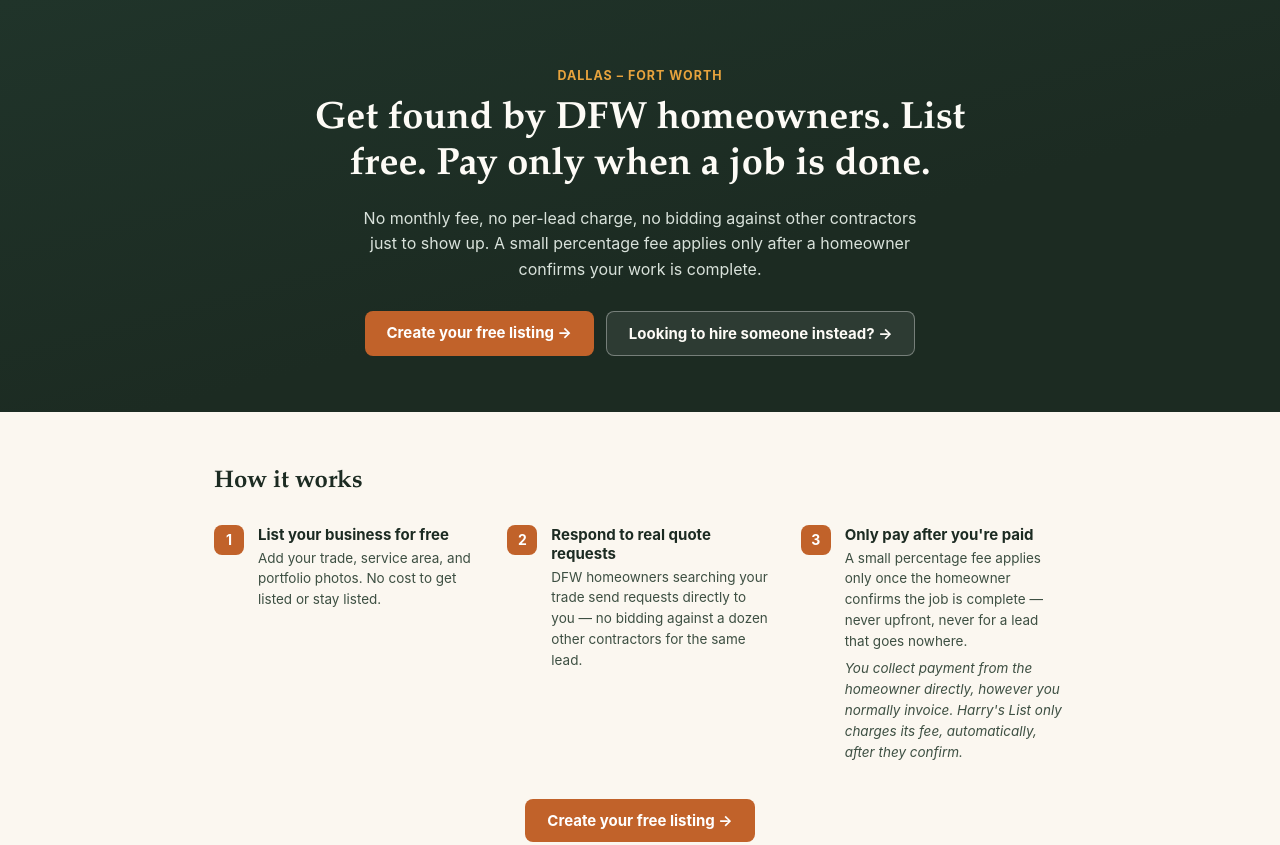
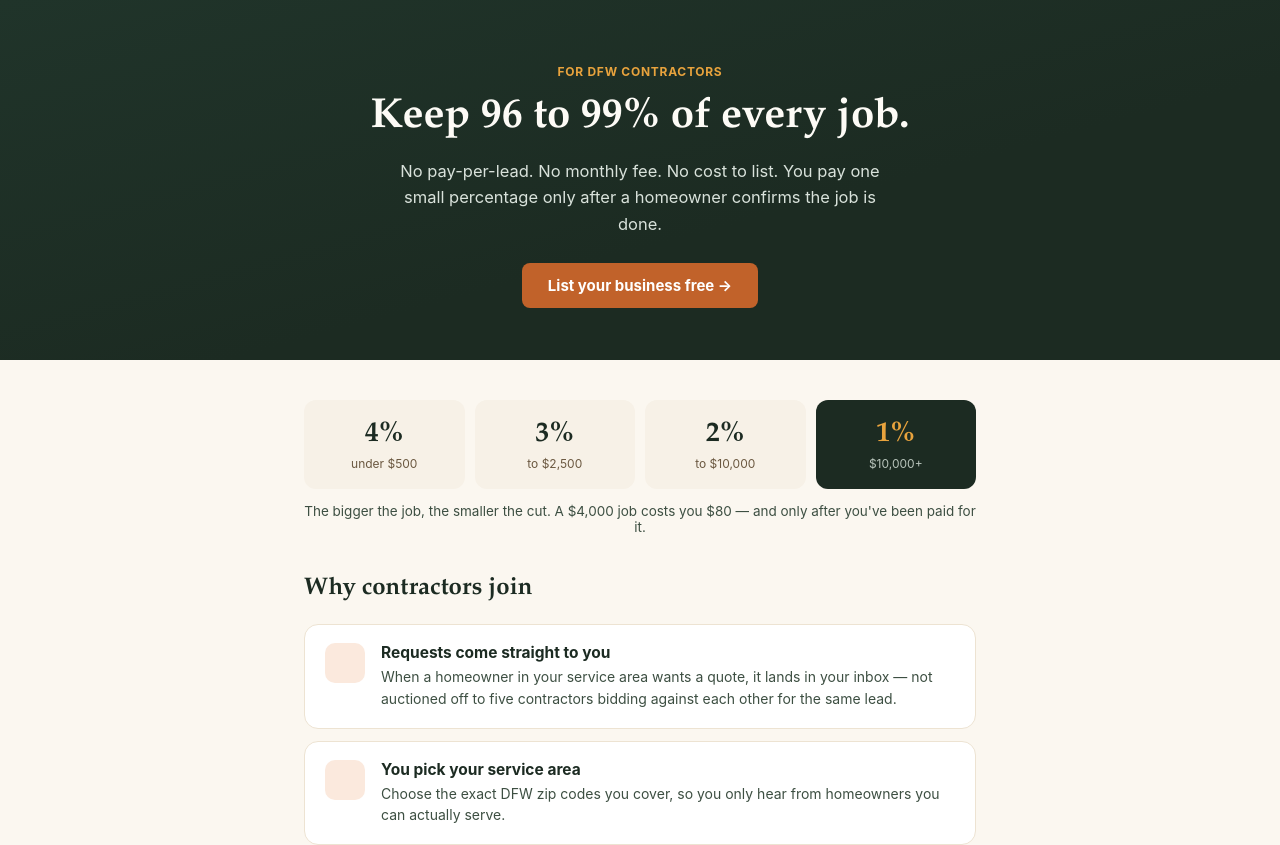
Before and after one commit to varies87/harrys-list-website, a Next.js app: page /contractors in a window 1280 px wide. Shown: the top 845 px of the page. Built offline with nearby package versions, Linux system fonts and the light colour scheme.

Commit message:
Rebuild contractor landing page: fee-led hero, feature walkthrough

```diff
--- a/pages/contractors.jsx
+++ b/pages/contractors.jsx
@@ -42,12 +42,15 @@ export default function ContractorsPage() {
   );
 }
 
+
 /**
- * Visible marketing pitch shown above the contractor sign-up/login app.
- * The contractor-targeted ad sends people directly to this page (skipping
- * the homepage entirely), so previously they landed straight on a bare
- * login form with zero explanation of what Harry's List is or why they'd
- * want to join -- the same gap that existed on the homeowner homepage.
+ * Visible contractor landing pitch shown above the sign-up/login app.
+ * Contractor-targeted ads send people straight here (skipping the homepage),
+ * so this leads with the fee model — the single most persuasive, concrete
+ * thing about the product — then walks through the run-the-job tooling.
+ * Framed for a pre-liquidity marketplace: it describes HOW requests work
+ * ("when a homeowner wants a quote, it comes to you"), not a promise of lead
+ * volume that can't yet be guaranteed.
  */
 function ContractorHero() {
   const scrollToPortal = (e) => {
@@ -55,58 +58,102 @@ function ContractorHero() {
     document.getElementById("portal")?.scrollIntoView({ behavior: "smooth" });
   };
 
+  const features = [
+    {
+      icon: "ti-inbox",
+      title: "Requests come straight to you",
+      body: "When a homeowner in your service area wants a quote, it lands in your inbox — not auctioned off to five contractors bidding against each other for the same lead.",
+    },
+    {
+      icon: "ti-map-pin",
+      title: "You pick your service area",
+      body: "Choose the exact DFW zip codes you cover, so you only hear from homeowners you can actually serve.",
+    },
+    {
+      icon: "ti-file-invoice",
+      title: "Quote and invoice in-app",
+      body: "Build itemized quotes and invoices with line items, then send a clean, printable version. The invoice even pre-fills from your original quote.",
+    },
+    {
+      icon: "ti-star",
+      title: "Reviews that can't be faked",
+      body: "Ratings come only from real, completed jobs — so a strong reputation actually means something, and nobody can buy their way above you in search.",
+    },
+    {
+      icon: "ti-qrcode",
+      title: "Bring your own customers too",
+      body: "Get a free profile page and a QR code to put on business cards, your truck, or your Instagram — a way to collect reviews from the jobs you already have.",
+    },
+  ];
+
   return (
     <div className="cl-landing">
       <style>{CONTRACTOR_LANDING_STYLES}</style>
 
       <section className="cl-hero">
         <div className="cl-hero-inner">
-          <span className="cl-eyebrow">Dallas &ndash; Fort Worth</span>
-          <h1 className="cl-h1">Get found by DFW homeowners. List free. Pay only when a job is done.</h1>
+          <span className="cl-eyebrow">For DFW contractors</span>
+          <h1 className="cl-h1">Keep 96 to 99% of every job.</h1>
           <p className="cl-sub">
-            No monthly fee, no per-lead charge, no bidding against other contractors just to show up.
-            A small percentage fee applies only after a homeowner confirms your work is complete.
+            No pay-per-lead. No monthly fee. No cost to list. You pay one small percentage
+            only after a homeowner confirms the job is done.
           </p>
-          <div className="cl-cta-row">
-            <a href="#portal" className="cl-btn cl-btn-primary" onClick={scrollToPortal}>
-              Create your free listing →
-            </a>
-            <a href="/" className="cl-btn cl-btn-secondary">
-              Looking to hire someone instead? →
-            </a>
-          </div>
+          <a href="#portal" className="cl-btn cl-btn-primary" onClick={scrollToPortal}>
+            List your business free →
+          </a>
         </div>
       </section>
 
       <section className="cl-section">
-        <h2 className="cl-h2">How it works</h2>
-        <div className="cl-steps">
-          <div className="cl-step">
-            <div className="cl-step-num">1</div>
-            <div>
-              <div className="cl-step-title">List your business for free</div>
-              <p className="cl-step-body">Add your trade, service area, and portfolio photos. No cost to get listed or stay listed.</p>
-            </div>
+        <div className="cl-fee-grid">
+          <div className="cl-fee-tile">
+            <div className="cl-fee-pct">4%</div>
+            <div className="cl-fee-label">under $500</div>
           </div>
-          <div className="cl-step">
-            <div className="cl-step-num">2</div>
-            <div>
-              <div className="cl-step-title">Respond to real quote requests</div>
-              <p className="cl-step-body">DFW homeowners searching your trade send requests directly to you &mdash; no bidding against a dozen other contractors for the same lead.</p>
-            </div>
+          <div className="cl-fee-tile">
+            <div className="cl-fee-pct">3%</div>
+            <div className="cl-fee-label">to $2,500</div>
           </div>
-          <div className="cl-step">
-            <div className="cl-step-num">3</div>
-            <div>
-              <div className="cl-step-title">Only pay after you're paid</div>
-              <p className="cl-step-body">A small percentage fee applies only once the homeowner confirms the job is complete &mdash; never upfront, never for a lead that goes nowhere.</p>
-              <p className="cl-step-body cl-step-note">You collect payment from the homeowner directly, however you normally invoice. Harry's List only charges its fee, automatically, after they confirm.</p>
-            </div>
+          <div className="cl-fee-tile">
+            <div className="cl-fee-pct">2%</div>
+            <div className="cl-fee-label">to $10,000</div>
+          </div>
+          <div className="cl-fee-tile cl-fee-tile-dark">
+            <div className="cl-fee-pct">1%</div>
+            <div className="cl-fee-label">$10,000+</div>
           </div>
         </div>
-        <a href="#portal" className="cl-btn cl-btn-primary cl-cta-bottom" onClick={scrollToPortal}>
-          Create your free listing →
-        </a>
+        <p className="cl-fee-note">
+          The bigger the job, the smaller the cut. A $4,000 job costs you $80 — and only
+          after you've been paid for it.
+        </p>
+      </section>
+
+      <section className="cl-section">
+        <h2 className="cl-h2">Why contractors join</h2>
+        <div className="cl-features">
+          {features.map((f) => (
+            <div className="cl-feature" key={f.title}>
+              <div className="cl-feature-icon" aria-hidden="true">
+                <i className={`ti ${f.icon}`} />
+              </div>
+              <div>
+                <div className="cl-feature-title">{f.title}</div>
+                <p className="cl-feature-body">{f.body}</p>
+              </div>
+            </div>
+          ))}
+        </div>
+      </section>
+
+      <section className="cl-section cl-closer-wrap">
+        <div className="cl-closer">
+          <div className="cl-closer-title">Free to join. Free to list. Free to quote.</div>
+          <p className="cl-closer-sub">You only ever pay after you've been paid for a completed job.</p>
+          <a href="#portal" className="cl-btn cl-btn-primary" onClick={scrollToPortal}>
+            List your business today →
+          </a>
+        </div>
       </section>
     </div>
   );
@@ -120,7 +167,12 @@ const CONTRACTOR_LANDING_STYLES = `
   --cl-ink-soft: #3D4F42;
   --cl-clay: #C1622A;
   --cl-clay-dark: #A8511F;
+  --cl-clay-tint: #FBE9DD;
+  --cl-clay-text: #993C1D;
+  --cl-sand: #F7F1E7;
+  --cl-sand-text: #6B5840;
   --cl-sand-line: #EDE3D2;
+  --cl-gold: #E8A33D;
   --cl-serif: "Iowan Old Style", "Palatino Linotype", "Book Antiqua", Georgia, "Times New Roman", serif;
   --cl-sans: -apple-system, BlinkMacSystemFont, "Inter", "Segoe UI", Helvetica, Arial, sans-serif;
   font-family: var(--cl-sans);
@@ -131,70 +183,62 @@ const CONTRACTOR_LANDING_STYLES = `
   background: var(--cl-ink);
   background-image: linear-gradient(165deg, #20342a 0%, var(--cl-ink) 60%);
   color: var(--cl-bg);
-  padding: 64px 24px 56px;
+  padding: 60px 24px 52px;
+  text-align: center;
 }
-.cl-hero-inner { max-width: 720px; margin: 0 auto; text-align: center; }
+.cl-hero-inner { max-width: 620px; margin: 0 auto; }
 .cl-eyebrow {
-  display: inline-block;
-  font-size: 12.5px;
-  font-weight: 700;
-  letter-spacing: 0.08em;
-  text-transform: uppercase;
-  color: #E8A33D;
-  margin-bottom: 14px;
+  display: inline-block; font-size: 12px; font-weight: 700; letter-spacing: 0.06em;
+  text-transform: uppercase; color: var(--cl-gold); margin-bottom: 16px;
 }
 .cl-h1 {
-  font-family: var(--cl-serif);
-  font-size: clamp(26px, 4.2vw, 38px);
-  line-height: 1.22;
-  font-weight: 600;
-  margin: 0 0 16px;
-  color: #FDFBF6;
+  font-family: var(--cl-serif); font-size: clamp(30px, 5vw, 42px); line-height: 1.12;
+  font-weight: 600; margin: 0 0 16px; color: #FDFBF6;
 }
 .cl-sub {
-  font-size: 16px;
-  line-height: 1.6;
-  color: #D9E2DB;
-  max-width: 560px;
-  margin: 0 auto 28px;
+  font-size: 16.5px; line-height: 1.6; color: #D9E2DB; max-width: 500px; margin: 0 auto 26px;
 }
-.cl-cta-row { display: flex; gap: 12px; justify-content: center; flex-wrap: wrap; }
 .cl-btn {
-  display: inline-block;
-  padding: 12px 22px;
-  border-radius: 8px;
-  font-weight: 700;
-  font-size: 15px;
-  text-decoration: none;
-  transition: transform 0.15s ease, box-shadow 0.15s ease;
+  display: inline-block; padding: 13px 26px; border-radius: 8px; font-weight: 700;
+  font-size: 15px; text-decoration: none; transition: transform 0.15s ease, background 0.15s ease;
 }
 .cl-btn-primary { background: var(--cl-clay); color: #fff; }
 .cl-btn-primary:hover { background: var(--cl-clay-dark); transform: translateY(-1px); }
-.cl-btn-secondary { background: rgba(255,255,255,0.08); color: #FDFBF6; border: 1.5px solid rgba(255,255,255,0.35); }
-.cl-btn-secondary:hover { background: rgba(255,255,255,0.14); transform: translateY(-1px); }
-.cl-section { max-width: 900px; margin: 0 auto; padding: 56px 24px; }
+.cl-section { max-width: 720px; margin: 0 auto; padding: 40px 24px 0; }
+.cl-fee-grid { display: grid; grid-template-columns: repeat(4, 1fr); gap: 10px; }
+.cl-fee-tile {
+  background: var(--cl-sand); border-radius: 12px; padding: 18px 8px; text-align: center;
+}
+.cl-fee-tile-dark { background: var(--cl-ink); }
+.cl-fee-pct { font-size: 28px; font-weight: 700; color: var(--cl-ink); font-family: var(--cl-serif); }
+.cl-fee-tile-dark .cl-fee-pct { color: var(--cl-gold); }
+.cl-fee-label { font-size: 12px; color: var(--cl-sand-text); margin-top: 4px; }
+.cl-fee-tile-dark .cl-fee-label { color: #B8C4BB; }
+.cl-fee-note { text-align: center; font-size: 13.5px; color: var(--cl-ink-soft); margin: 14px 0 0; }
 .cl-h2 {
-  font-family: var(--cl-serif);
-  font-size: 24px;
-  font-weight: 600;
-  margin: 0 0 28px;
-  color: var(--cl-ink);
+  font-family: var(--cl-serif); font-size: 24px; font-weight: 600; margin: 0 0 20px; color: var(--cl-ink);
 }
-.cl-steps { display: grid; grid-template-columns: repeat(3, 1fr); gap: 28px; }
-.cl-step { display: flex; gap: 14px; align-items: flex-start; }
-.cl-step-num {
-  width: 30px; height: 30px; border-radius: 8px;
-  background: var(--cl-clay); color: #fff;
-  display: flex; align-items: center; justify-content: center;
-  font-weight: 700; font-size: 14px; flex-shrink: 0;
+.cl-features { display: flex; flex-direction: column; gap: 12px; }
+.cl-feature {
+  background: var(--cl-surface); border: 1px solid var(--cl-sand-line); border-radius: 14px;
+  padding: 18px 20px; display: flex; gap: 16px; align-items: flex-start;
 }
-.cl-step-title { font-weight: 700; color: var(--cl-ink); margin-bottom: 4px; font-size: 15px; }
-.cl-step-body { font-size: 13.5px; color: var(--cl-ink-soft); line-height: 1.55; margin: 0; }
-.cl-step-body + .cl-step-body { margin-top: 6px; }
-.cl-step-note { font-style: italic; }
-.cl-cta-bottom { display: block; width: fit-content; margin: 36px auto 0; }
-@media (max-width: 760px) {
-  .cl-steps { grid-template-columns: 1fr; gap: 24px; }
+.cl-feature-icon {
+  width: 40px; height: 40px; border-radius: 10px; background: var(--cl-clay-tint);
+  color: var(--cl-clay-text); display: flex; align-items: center; justify-content: center;
+  font-size: 21px; flex-shrink: 0;
+}
+.cl-feature-title { font-weight: 700; font-size: 15.5px; color: var(--cl-ink); margin-bottom: 4px; }
+.cl-feature-body { margin: 0; font-size: 14px; color: var(--cl-ink-soft); line-height: 1.55; }
+.cl-closer-wrap { padding-bottom: 12px; }
+.cl-closer {
+  background: var(--cl-ink); border-radius: 16px; padding: 32px 24px; text-align: center;
+}
+.cl-closer-title { font-family: var(--cl-serif); font-size: 21px; font-weight: 600; color: #FDFBF6; margin-bottom: 6px; }
+.cl-closer-sub { font-size: 14px; color: #B8C4BB; margin: 0 0 20px; }
+@media (max-width: 620px) {
+  .cl-fee-grid { grid-template-columns: repeat(2, 1fr); }
   .cl-hero { padding: 48px 20px 40px; }
+  .cl-feature { padding: 16px; }
 }
 `;
```
